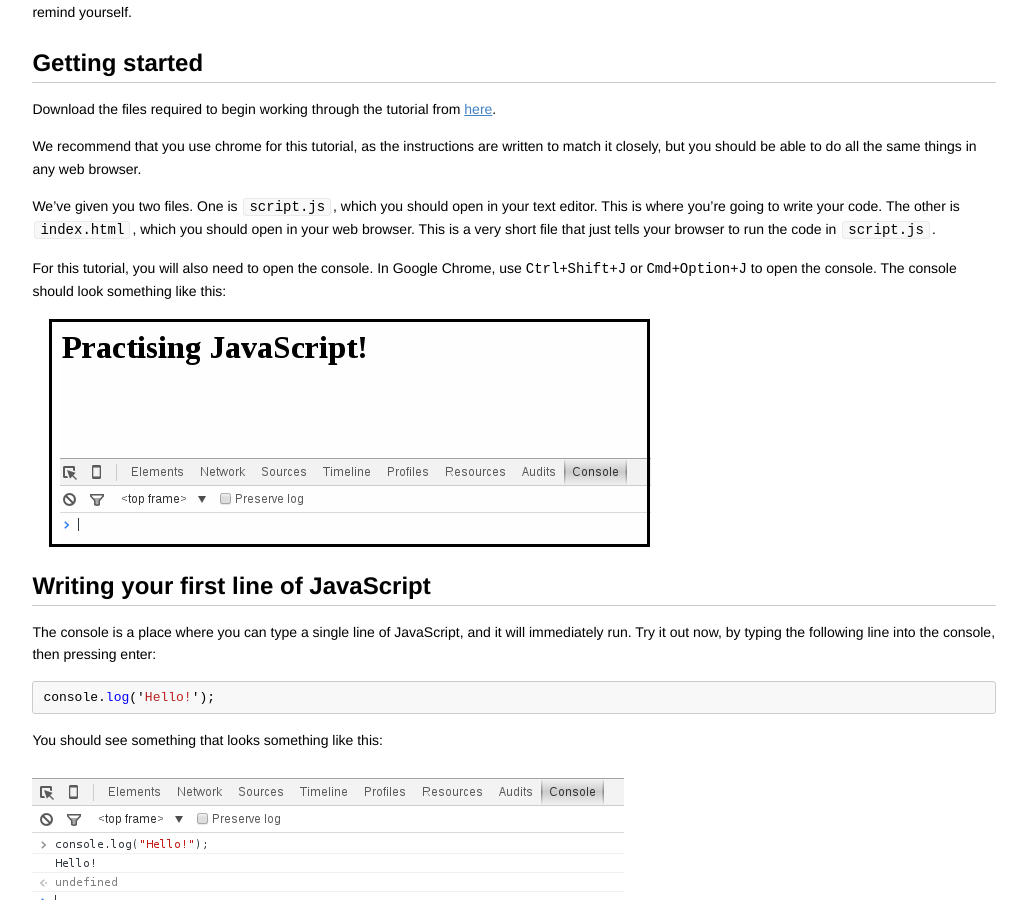
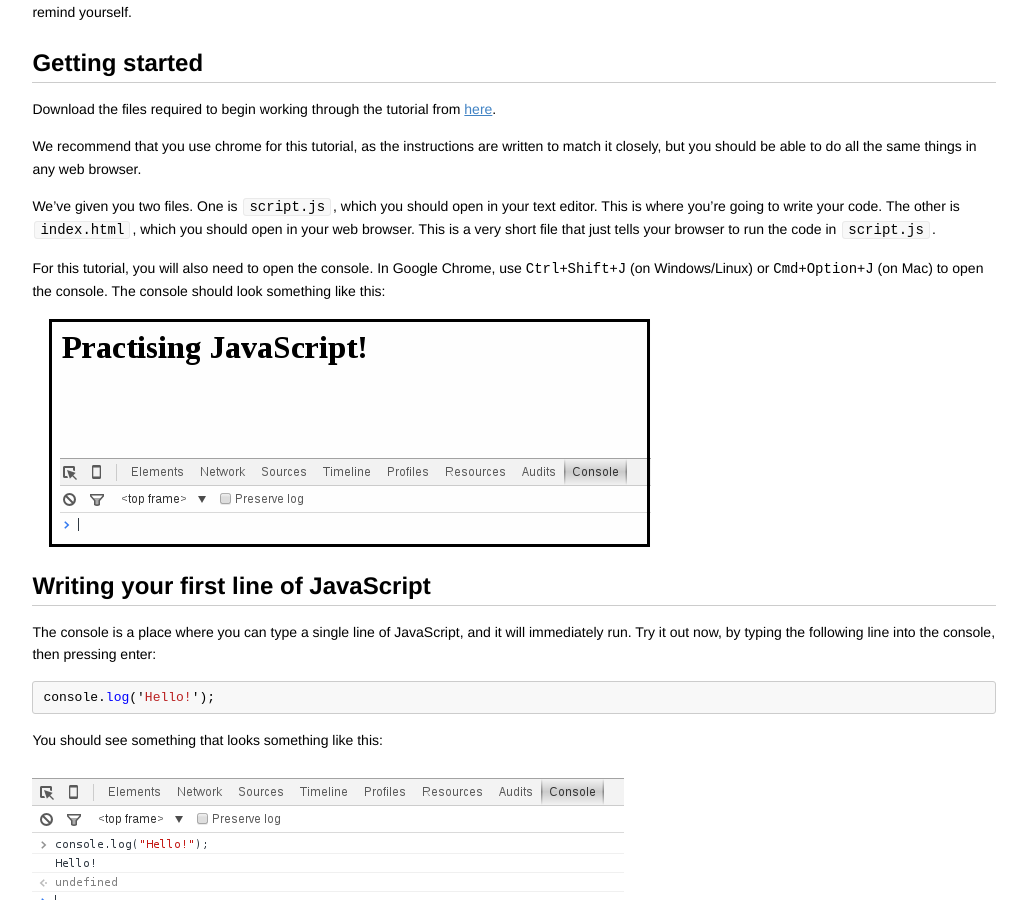
Before and after one commit to codebar/tutorials, a Jekyll site: the page built from js/lesson1/tutorial.md, in a window 1280 px wide and 900 px high, scrolled down 539 px. Shown: the whole window, without its empty margins (126-1153 px from the left). Built offline with Jekyll 4.4.1, drawn with Linux system fonts in a browser that asks for light colours.

Commit message:
adding Windows/Linux/Mac shortcut identifier

```diff
--- a/js/lesson1/tutorial.md
+++ b/js/lesson1/tutorial.md
@@ -39,8 +39,8 @@ browser. This is a very short file that just tells your browser to run
 the code in `script.js`.
 
 For this tutorial, you will also need to open the console. In
-Google Chrome, use <kbd>Ctrl</kbd>+<kbd>Shift</kbd>+<kbd>J</kbd>
-or <kbd>Cmd</kbd>+<kbd>Option</kbd>+<kbd>J</kbd> to open the console.
+Google Chrome, use <kbd>Ctrl</kbd>+<kbd>Shift</kbd>+<kbd>J</kbd> (on Windows/Linux)
+or <kbd>Cmd</kbd>+<kbd>Option</kbd>+<kbd>J</kbd> (on Mac) to open the console.
 The console should look something like this:
 
 <img src="assets/images/console.png" />
```
